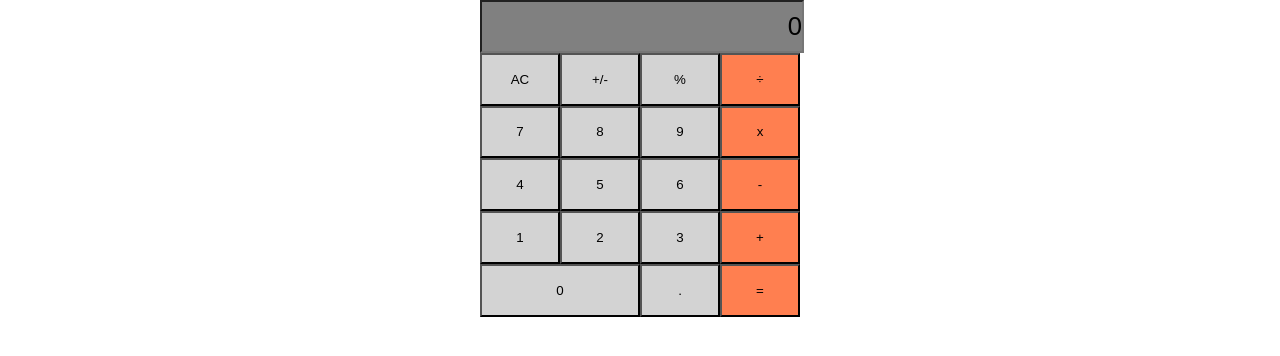
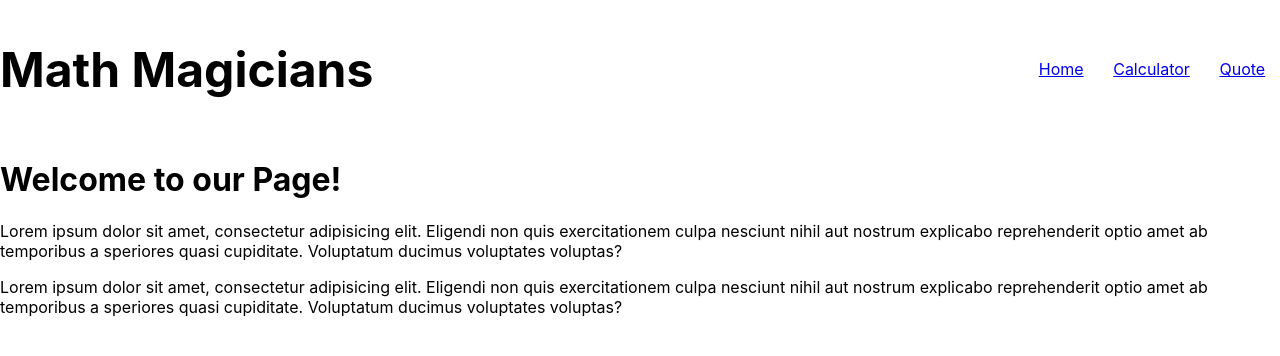
Before and after one commit to Lockless404/magicMath, a React (Create React App) app: page / in a window 1280 px wide. Shown: the top 356 px of the page. Built offline with nearby package versions, Linux system fonts and the light colour scheme.

Commit message:
Completed Full webpage

```diff
--- a/package.json
+++ b/package.json
@@ -10,6 +10,7 @@
     "prop-types": "^15.7.2",
     "react": "^17.0.2",
     "react-dom": "^17.0.2",
+    "react-router-dom": "^6.1.0",
     "react-scripts": "^4.0.3",
     "web-vitals": "^1.1.2"
   },
--- a/src/App.css
+++ b/src/App.css
@@ -1,5 +1,7 @@
 #root {
   display: flex;
+  flex-direction: column;
+  align-items: center;
   justify-content: center;
 }
 
@@ -30,3 +32,21 @@
 .O {
   grid-column: 1 / span 2;
 }
+
+nav {
+  display: flex;
+  width: 100vw;
+  align-items: center;
+  justify-content: space-between;
+}
+
+ul {
+  display: flex;
+  justify-content: space-around;
+  list-style: none;
+  width: 20%;
+}
+
+.heading {
+  font-size: 3rem;
+}
--- a/src/App.js
+++ b/src/App.js
@@ -1,11 +1,31 @@
 import './App.css';
 import Calculator from './components/Calculator';
+import {
+  BrowserRouter, Routes, Route, Link,
+} from 'react-router-dom';
+import Home from './components/Home';
+import Quote from './components/Quote';
 
 function App() {
   return (
-    <div className="calc">
-      <Calculator />
-    </div>
+    <BrowserRouter>
+    <header>
+      <nav className="navbar">
+        <h1 className="heading">Math Magicians</h1>
+        <ul>
+          <li><Link to="/">Home</Link></li>
+          <li><Link to="/calculator" >Calculator</Link></li>
+          <li><Link to="/quotes">Quote</Link></li>
+        </ul>
+      </nav>
+    </header>
+    <Routes>
+      <Route exact path="/" element={<Home />} />
+      <Route path="/calculator" element={<Calculator />} />
+      <Route path="/quotes" element={<Quote />} />
+
+    </Routes>
+  </BrowserRouter>
   );
 }
 
--- a/src/components/Calculator.js
+++ b/src/components/Calculator.js
@@ -27,7 +27,9 @@ const Calculator = () => {
     return 0;
   };
   return (
-    <>
+    <div>
+      <h1>Lets Do Some Math!</h1>
+      <div className='calc'>
         <input className="calcDisplay" placeholder="0" type="text" maxLength="0" value={display()} onChange={() => ''} />
         <Button onClick={clicked} className="button AC" text="AC" color="lightgrey" />
         <Button onClick={clicked} className="button +-" text="+/-" color="lightgrey" />
@@ -48,7 +50,8 @@ const Calculator = () => {
         <Button onClick={clicked} className="button O" text="0" color="lightgrey" />
         <Button onClick={clicked} className="button ." text="." color="lightgrey" />
         <Button onClick={clicked} className="button =" text="=" color="coral" />
-    </>
+      </div>
+    </div>
   );
 };
 
--- /dev/null
+++ b/src/components/Home.js
@@ -0,0 +1,25 @@
+import React from 'react';
+
+function Home() {
+  return (
+    <div className="home-wrapper">
+      <h1 className="home-title"> Welcome to our Page!</h1>
+      <p className="para">
+        Lorem ipsum dolor sit amet, consectetur adipisicing elit.
+        Eligendi non quis exercitationem culpa nesciunt nihil aut
+        nostrum explicabo reprehenderit optio amet ab temporibus a
+        speriores quasi cupiditate. Voluptatum ducimus voluptates
+         voluptas?
+      </p>
+      <p className="para">
+      Lorem ipsum dolor sit amet, consectetur adipisicing elit.
+        Eligendi non quis exercitationem culpa nesciunt nihil aut
+        nostrum explicabo reprehenderit optio amet ab temporibus a
+        speriores quasi cupiditate. Voluptatum ducimus voluptates
+         voluptas?
+      </p>
+    </div>
+  );
+}
+
+export default Home;
--- /dev/null
+++ b/src/components/Quote.js
@@ -0,0 +1,14 @@
+import React from 'react';
+
+function Quote() {
+  return (
+    <div className="quotes">
+      <h1>
+        Mathematics is not about numbers, computations,
+        or algorithams: it is about understanding. -William Paul Thurston
+      </h1>
+    </div>
+  );
+}
+
+export default Quote;
```
Also changed, not shown: 1 other file (tests, documents, lock files or other folders). Lines whose indentation alone changed are shown as unchanged.
